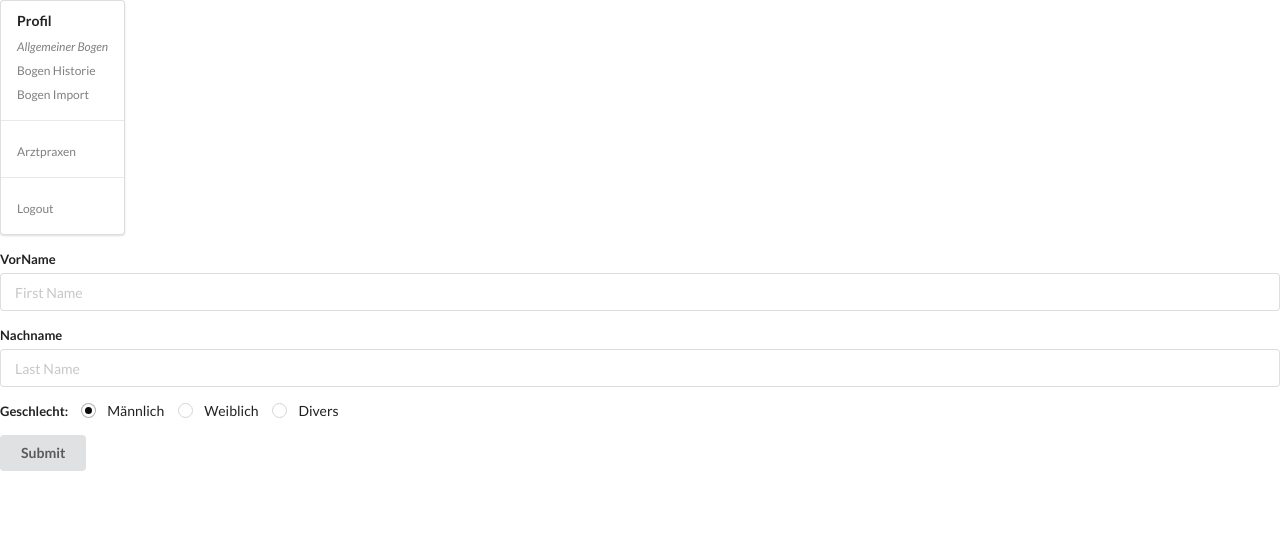
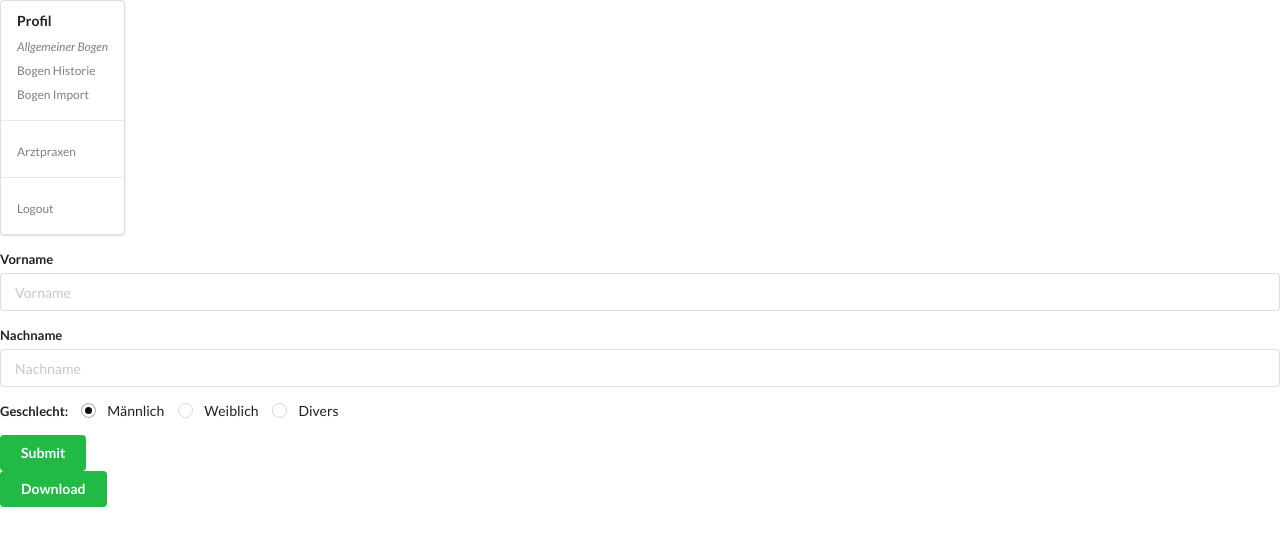
Before and after one commit to swtp-team5/anamnese-online, a website: page pages/profile.html in a window 1280 px wide. Drawn offline with nearby package versions, Linux system fonts and the light colour scheme.

Commit message:
Update html forms

```diff
--- a/pages/profile.html
+++ b/pages/profile.html
@@ -31,14 +31,14 @@
               </div>
           </div>
       </div>
-      <form class="ui form" id="form">
+      <form class="ui form" id="form_allgemein">
           <div class="field">
-              <label>VorName</label>
-              <input type="text" name="firstname" placeholder="First Name">
+              <label>Vorname</label>
+              <input type="text" name="firstname" placeholder="Vorname">
           </div>
           <div class="field">
               <label>Nachname</label>
-              <input type="text" name="lastname" placeholder="Last Name">
+              <input type="text" name="lastname" placeholder="Nachname">
           </div>
           <div class="inline fields">
               <label>Geschlecht:</label>
@@ -61,11 +61,12 @@
                   </div>
               </div>
           </div>
-          <button class="ui button" type="submit">Submit</button>
       </form>
+      <button class="ui button green" onclick="createQrFromForm('form_allgemein')">Submit</button>
       <div>
-        <a id="qrCode" download="code.png">
-            <button id="qrDownload" style="display: none">Download</button>
+          <div class="image content" id="qrImage"></div>
+        <a id="qrImageDownload" download="code.png">
+            <div class="ui green button" id="qrDownloadButton">Download</div>
         </a>
       </div>
 </body>
```
Also changed, not shown: pages/import.html (+1 -1 lines).
